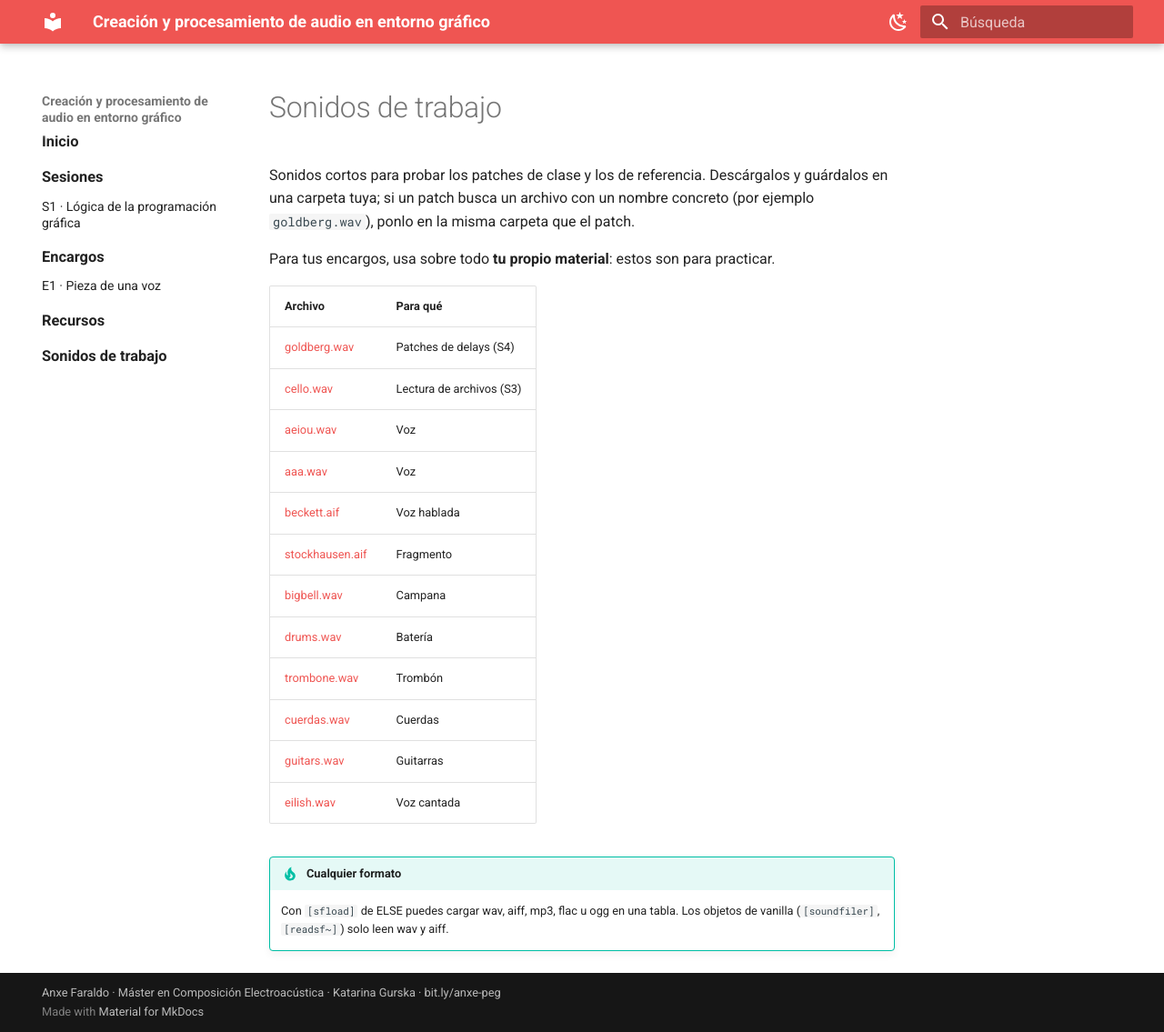
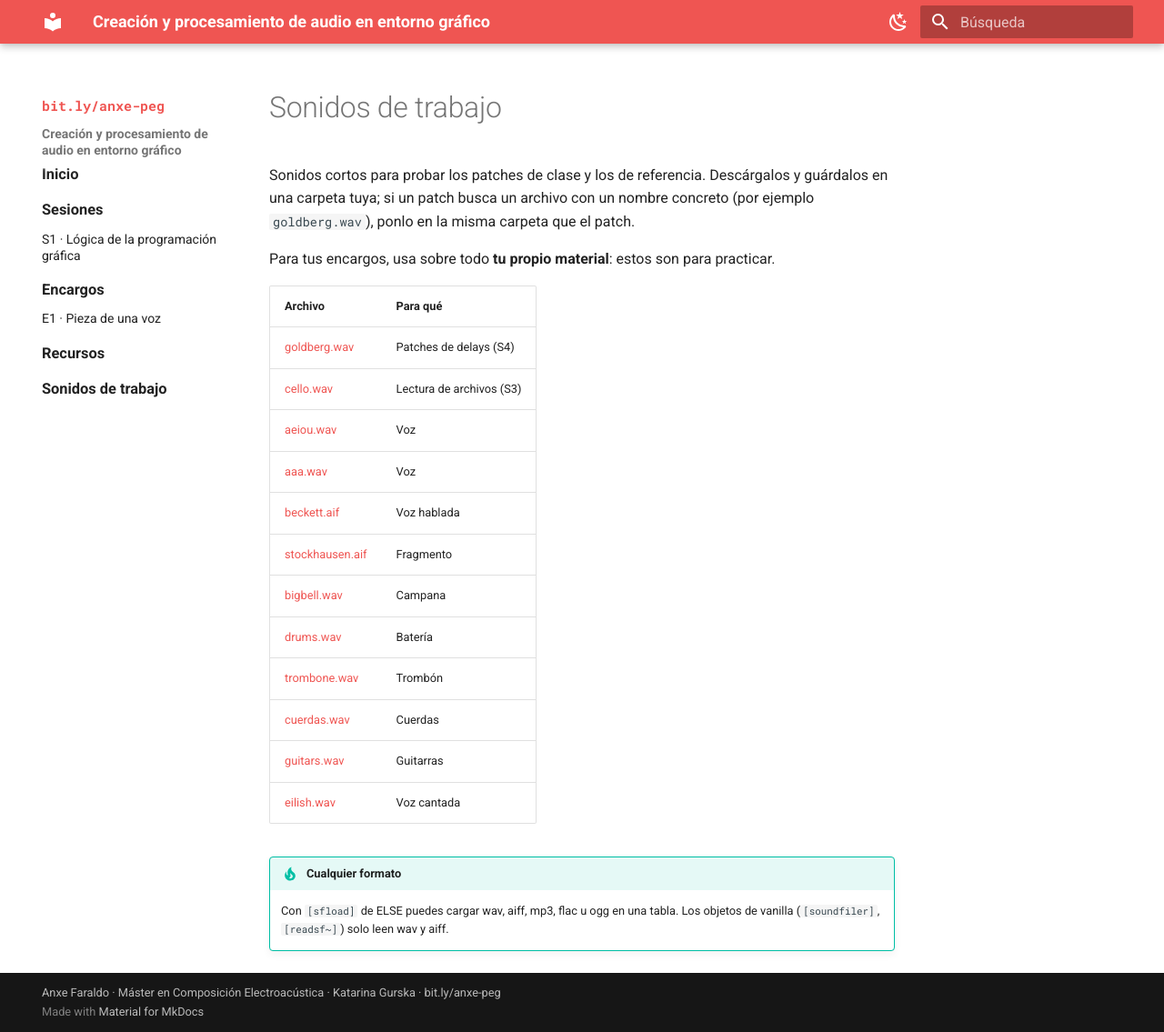
Before and after one commit to anxefaraldo/peg-curso, an MkDocs documentation site: the page built from docs/sonidos.md, in a window 1280 px wide and 1135 px high. Shown: the whole window at 91% size. Built offline with MkDocs 1.6.1 and Material for MkDocs 9.7.7, drawn with Linux system fonts in a browser that asks for light colours.

Commit message:
Publicación programada 2026-10-01 23:00

```diff
--- /dev/null
+++ b/docs/javascripts/enlace.js
@@ -0,0 +1,10 @@
+// Enlace corto a la web, arriba del todo en la columna izquierda.
+document.addEventListener("DOMContentLoaded", function () {
+  var col = document.querySelector(".md-sidebar--primary .md-sidebar__inner");
+  if (!col || col.querySelector(".enlace-corto")) return;
+  var a = document.createElement("a");
+  a.className = "enlace-corto";
+  a.href = "https://bit.ly/anxe-peg";
+  a.textContent = "bit.ly/anxe-peg";
+  col.insertBefore(a, col.firstChild);
+});
--- a/docs/stylesheets/nav.css
+++ b/docs/stylesheets/nav.css
@@ -11,3 +11,17 @@
   .md-nav--primary > .md-nav__list > .md-nav__item--section > .md-nav__link { margin-bottom: .2em; }
   .md-nav--primary .md-nav[data-md-level="1"] .md-nav__link { font-size: .7rem; }
 }
+
+/* Enlace corto, arriba del todo en la columna izquierda */
+.enlace-corto {
+  display: block;
+  margin: .2rem .6rem .6rem;
+  font-family: var(--md-code-font-family);
+  font-size: .75rem;
+  font-weight: 700;
+  color: var(--md-primary-fg-color) !important;
+  user-select: all;
+}
+@media screen and (max-width: 76.1875em) {
+  .enlace-corto { margin: .6rem .8rem; }
+}
--- a/mkdocs.yml
+++ b/mkdocs.yml
@@ -41,3 +41,4 @@
   - stylesheets/nav.css
 extra_javascript:
   - javascripts/radio.js
+  - javascripts/enlace.js
```
Also changed, not shown: docs/index.md (+0 -2 lines).
